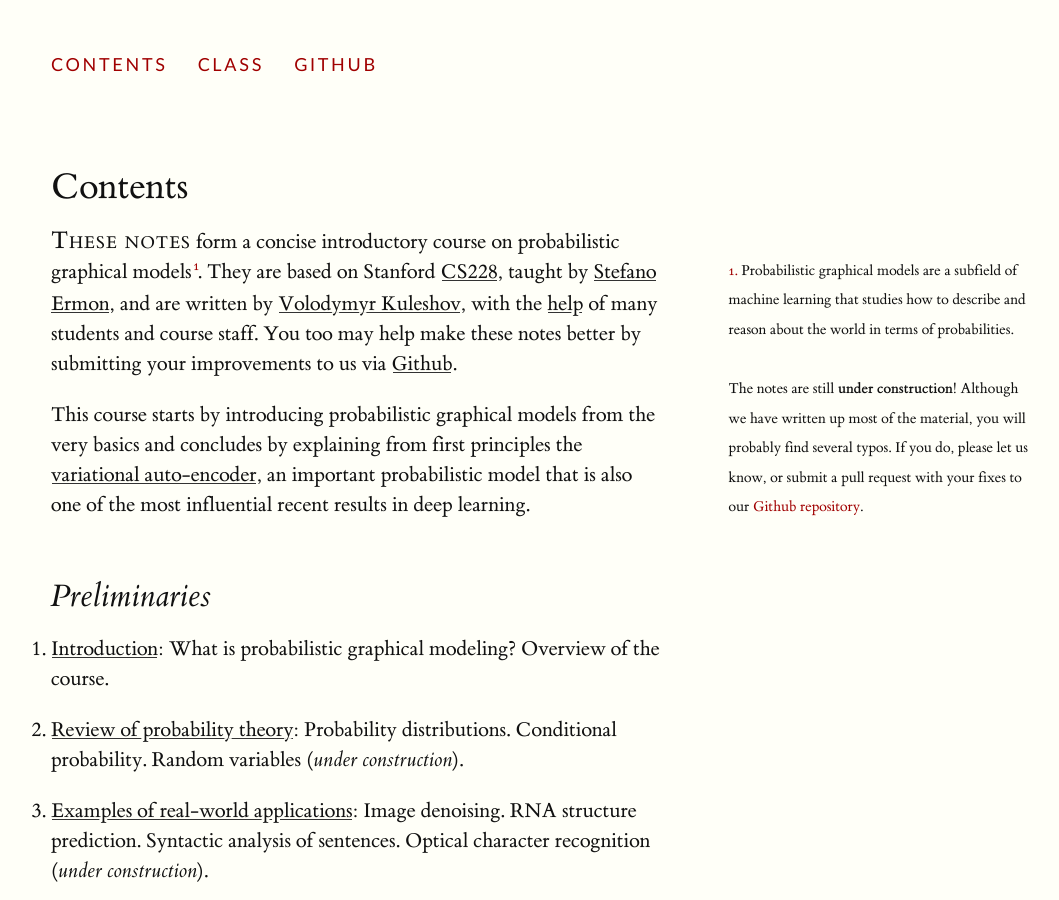
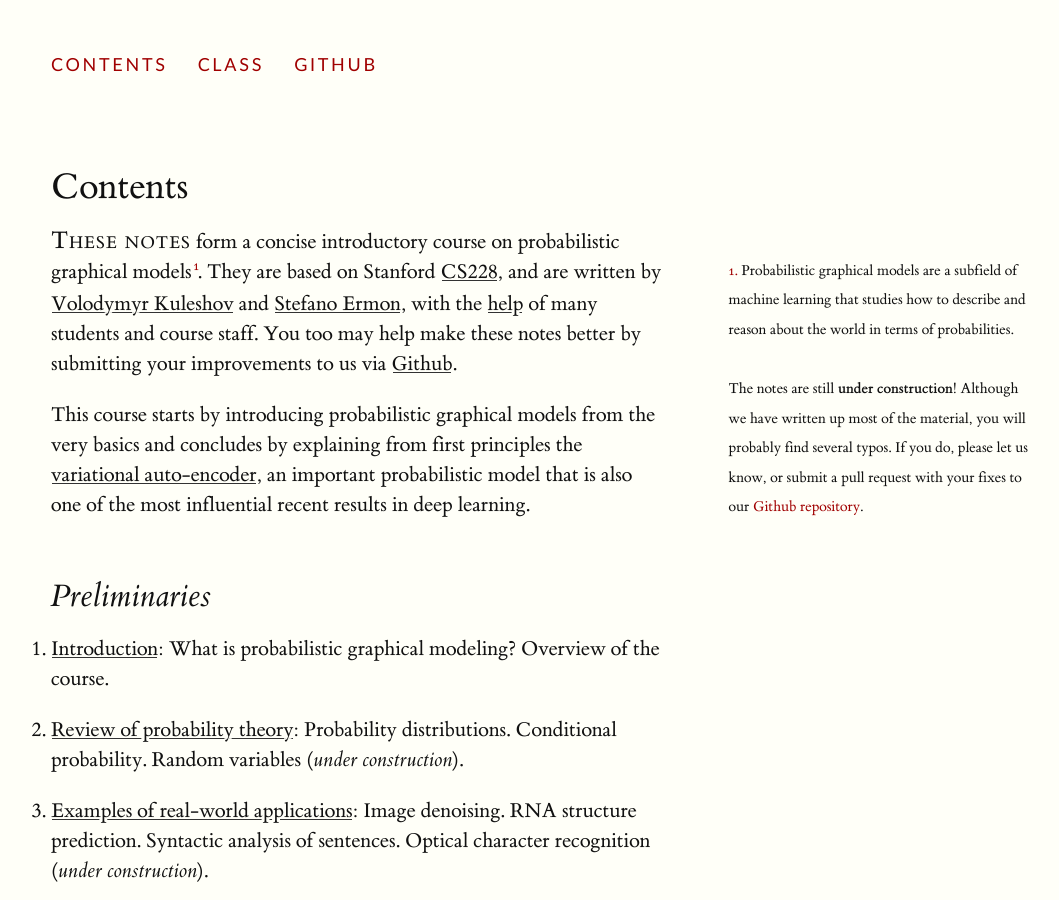
Before and after one commit to ermongroup/cs228-notes, a Jekyll site: the page built from index.md, in a window 1280 px wide and 900 px high. Shown: the whole window, without its empty margins (109-1168 px from the left). Built offline with Jekyll 4.4.1, drawn with Linux system fonts in a browser that asks for light colours.

Commit message:
updated prelim

```diff
--- a/index.md
+++ b/index.md
@@ -3,7 +3,7 @@ layout: post
 title: Contents
 ---
 {% newthought 'These notes'%} form a concise introductory course on probabilistic graphical models{% sidenote 1 'Probabilistic graphical models are a subfield of machine learning that studies how to describe and reason about the world in terms of probabilities.'%}.
-They are based on Stanford [CS228](http://cs.stanford.edu/~ermon/cs228/index.html), taught by [Stefano Ermon](http://cs.stanford.edu/~ermon/), and are written by [Volodymyr Kuleshov](http://www.stanford.edu/~kuleshov), with the [help](https://github.com/ermongroup/cs228-notes/commits/master) of many students and course staff.
+They are based on Stanford [CS228](http://cs.stanford.edu/~ermon/cs228/index.html), and are written by [Volodymyr Kuleshov](http://www.stanford.edu/~kuleshov) and [Stefano Ermon](http://cs.stanford.edu/~ermon/), with the [help](https://github.com/ermongroup/cs228-notes/commits/master) of many students and course staff.
 {% marginnote 'mn-id-whatever' 'The notes are still **under construction**!
 Although we have written up most of the material, you will probably find several typos. If you do, please let us know, or submit a pull request with your fixes to our [Github repository](https://github.com/ermongroup/cs228-notes).'%}
 You too may help make these notes better by submitting your improvements to us via [Github](https://github.com/ermongroup/cs228-notes).
```
